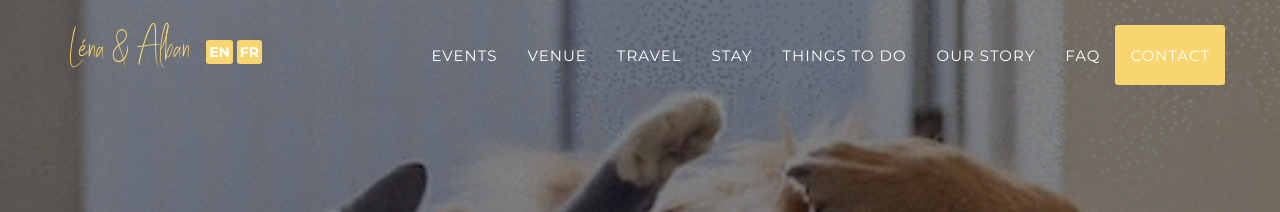
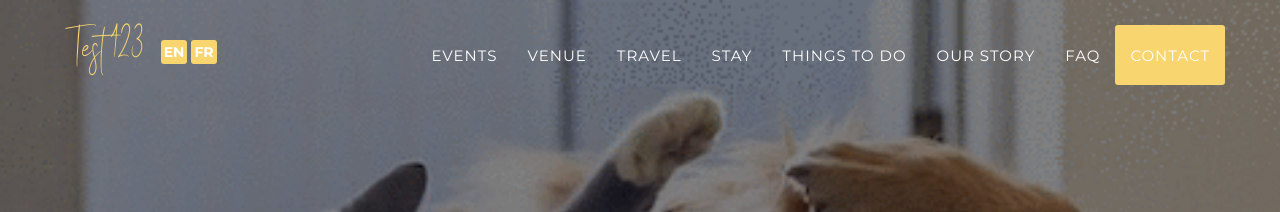
Before and after one commit to LenaAlban/lena-alban-wedding, a Jekyll site: the page built from index.html, in a window 1280 px wide. Shown: the top 212 px of the page. Built offline with Jekyll 4.4.1, drawn with Linux system fonts in a browser that asks for light colours; some web fonts are replaced.

Commit message:
Update _config.yml

```diff
--- a/_config.yml
+++ b/_config.yml
@@ -2,7 +2,7 @@ url: https://walice.github.io
 #baseurl: /wedding-template
 
 # Site settings
-title: Léna & Alban
+title: Test 123
 email: lenaetalban@outlook.fr
 description: "Mariage – 2 au 4 octobre 2026 • Mairie de Nice • Domaine de la Mourachonne"
 
```
